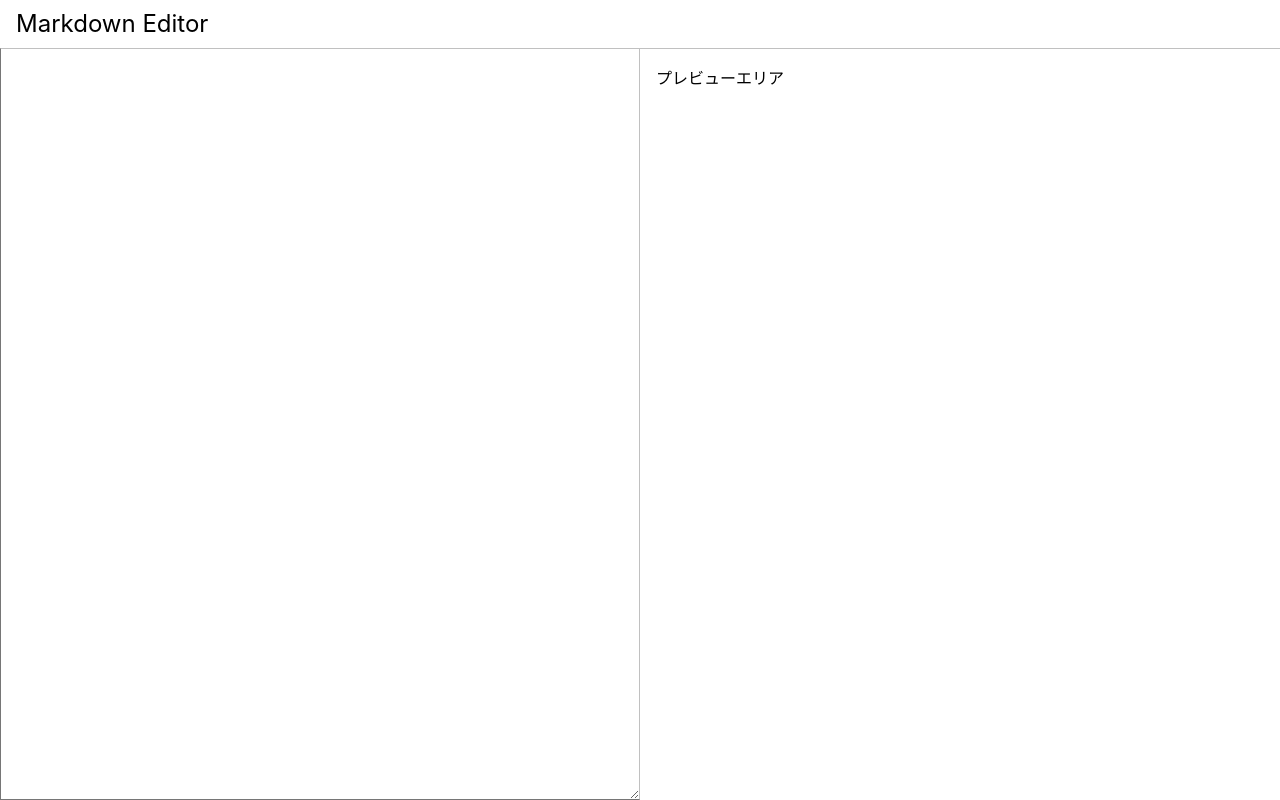
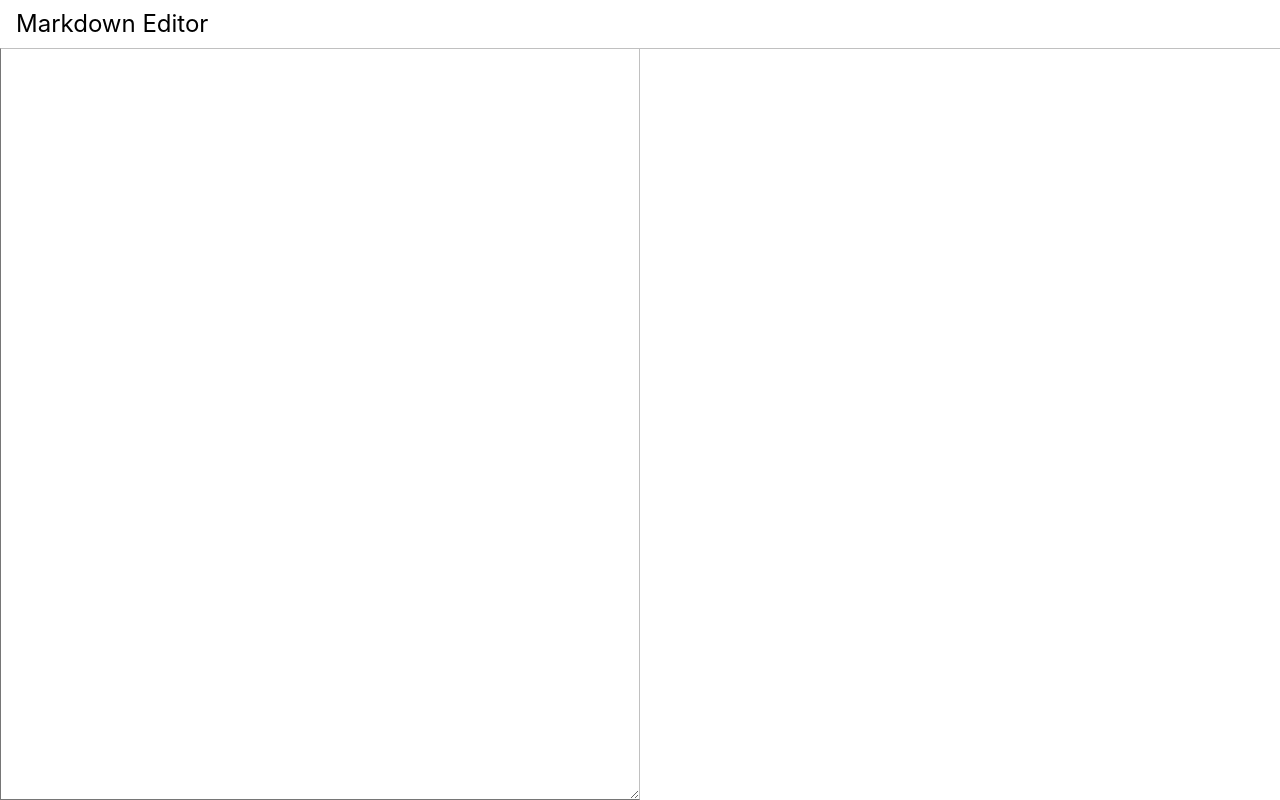
Before and after one commit to renasami/markdown_editor, a React (Create React App) app: page / in a window 1280 px wide. Built offline with nearby package versions, Linux system fonts and the light colour scheme.

Commit message:
create heighlight

```diff
--- a/package.json
+++ b/package.json
@@ -14,6 +14,7 @@
     "react": "^17.0.2",
     "react-dom": "^17.0.2",
     "react-markdown": "^7.0.1",
+    "react-pdf": "^5.4.0",
     "react-scripts": "4.0.3",
     "styled-components": "^5.3.1",
     "typescript": "^4.1.2",
--- a/src/pages/editor.tsx
+++ b/src/pages/editor.tsx
@@ -1,6 +1,7 @@
 import * as React from 'react'
 import styled from "styled-components"
 import { useState } from 'react'
+import  ReactMarkdown from 'react-markdown'
 import { useStateWithStorage } from '../hooks/useStateWithStorage'
 
 const Header = styled.header`
@@ -59,7 +60,9 @@ export const Editor: React.FC = () => {
             )}
         value={text}
          />
-        <Preview>プレビューエリア</Preview>
+        <Preview>
+            <ReactMarkdown children={text} />
+        </Preview>
       </Wrapper>
     </>
   )
```
Also changed, not shown: 1 other file (tests, documents, lock files or other folders).
